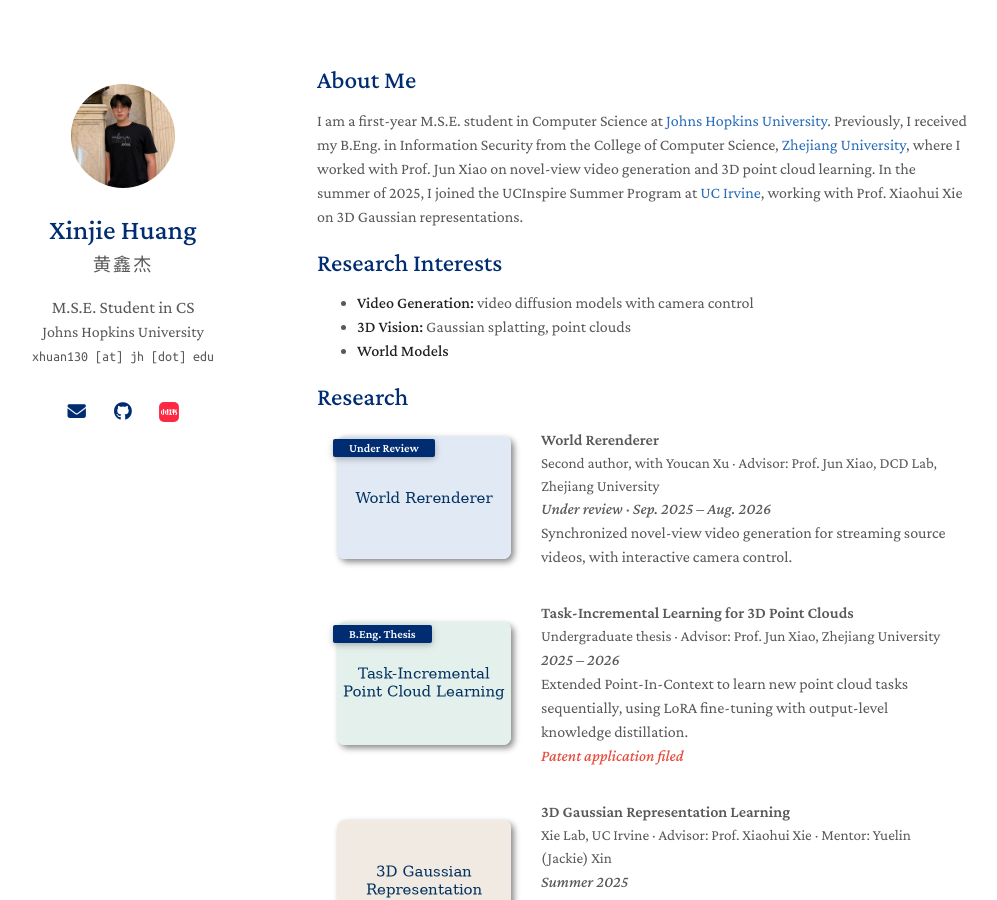
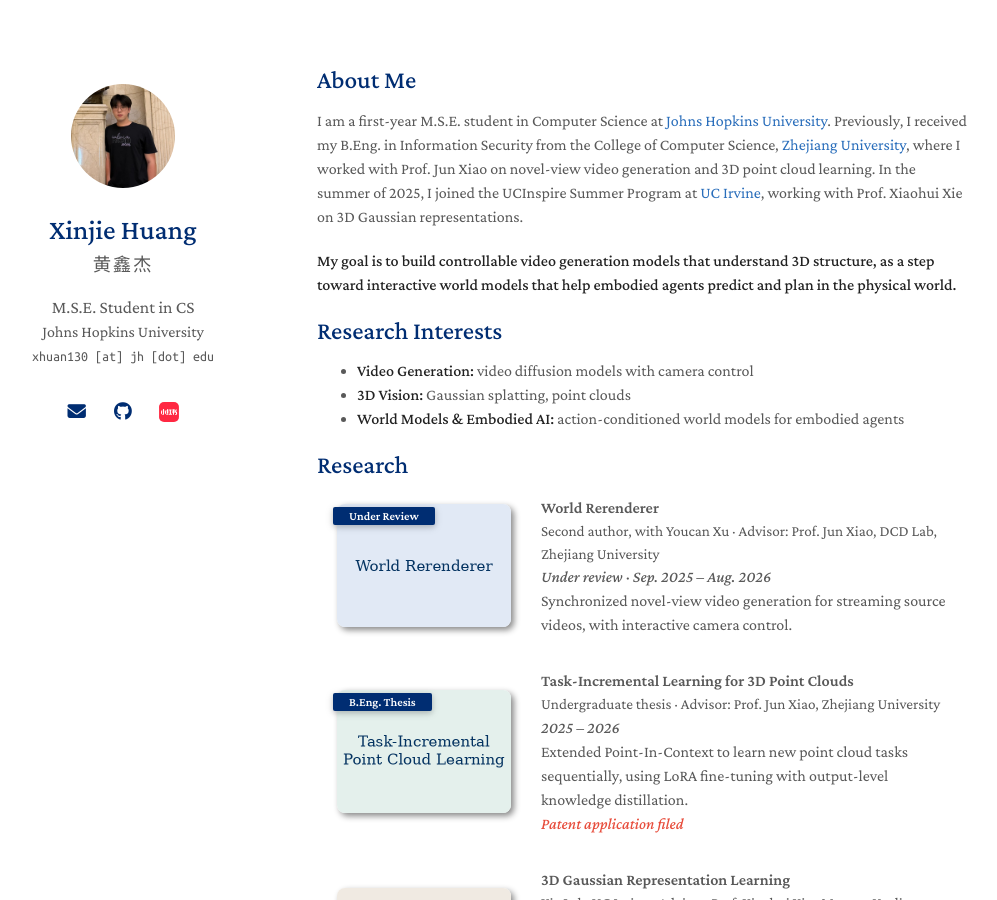
Before and after one commit to xeenjay/xeenjay.github.io, a Jekyll site: the page built from index.md, in a window 1280 px wide and 900 px high. Shown: the whole window, without its empty margins (153-1150 px from the left). Built offline with Jekyll 4.4.1, drawn with Linux system fonts in a browser that asks for light colours; a style sheet for code colours, icons or effects is not loaded; our own code applies the rules of GitHub Pages for plain Markdown files.

Commit message:
Add research goal statement and embodied AI interest (#7)
Co-Authored-By: Claude Opus 5.5 <noreply@anthropic.com>
Claude-Session: https://claude.ai/code/session_014J2gcjon39Kp8kHZAu5aEc

```diff
--- a/_config.yml
+++ b/_config.yml
@@ -10,7 +10,7 @@ email_icon: true # show an envelope icon that opens the mail app
 
 # Search Engine Optimization (SEO)
 # The following information is used to improve the website traffic from search engines, e.g., Google.
-keywords: Xinjie Huang, 黄鑫杰, Johns Hopkins University, computer vision, video generation, 3D vision, world models
+keywords: Xinjie Huang, 黄鑫杰, Johns Hopkins University, computer vision, video generation, 3D vision, world models, embodied AI
 description: Xinjie Huang is an M.S.E. student in Computer Science at Johns Hopkins University, working on video generation and 3D vision.
 # If you move to a custom domain, update both `url` and `canonical`.
 url: https://xeenjay.github.io
--- a/index.md
+++ b/index.md
@@ -6,11 +6,13 @@ layout: homepage
 
 I am a first-year M.S.E. student in Computer Science at [Johns Hopkins University](https://www.jhu.edu/). Previously, I received my B.Eng. in Information Security from the College of Computer Science, [Zhejiang University](https://www.zju.edu.cn/english/), where I worked with Prof. Jun Xiao on novel-view video generation and 3D point cloud learning. In the summer of 2025, I joined the UCInspire Summer Program at [UC Irvine](https://uci.edu/), working with Prof. Xiaohui Xie on 3D Gaussian representations.
 
+**My goal is to build controllable video generation models that understand 3D structure, as a step toward interactive world models that help embodied agents predict and plan in the physical world.**
+
 ## Research Interests
 
 - **Video Generation:** video diffusion models with camera control
 - **3D Vision:** Gaussian splatting, point clouds
-- **World Models**
+- **World Models & Embodied AI:** action-conditioned world models for embodied agents
 
 {% include_relative _includes/research.md %}
 
```
